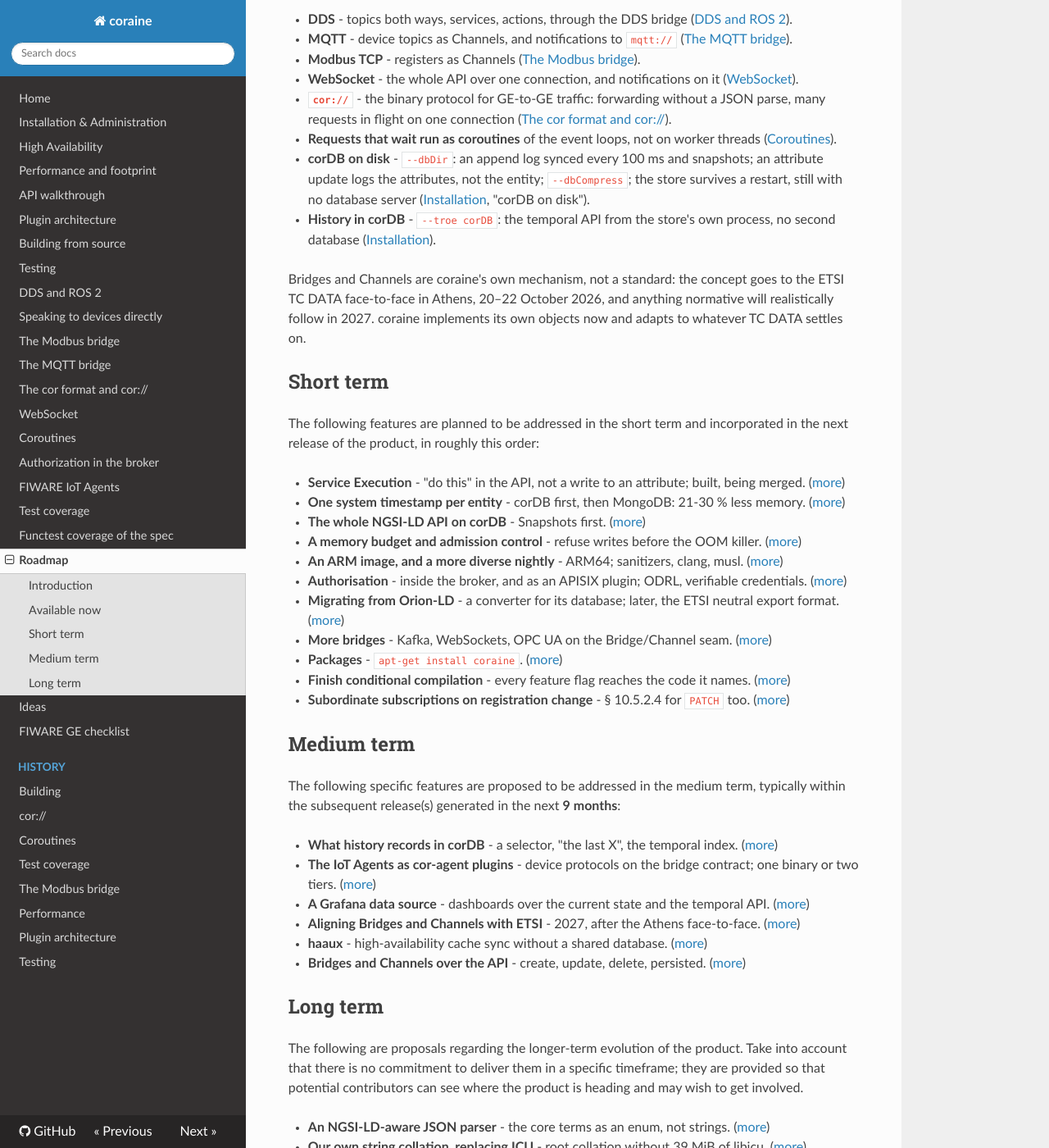
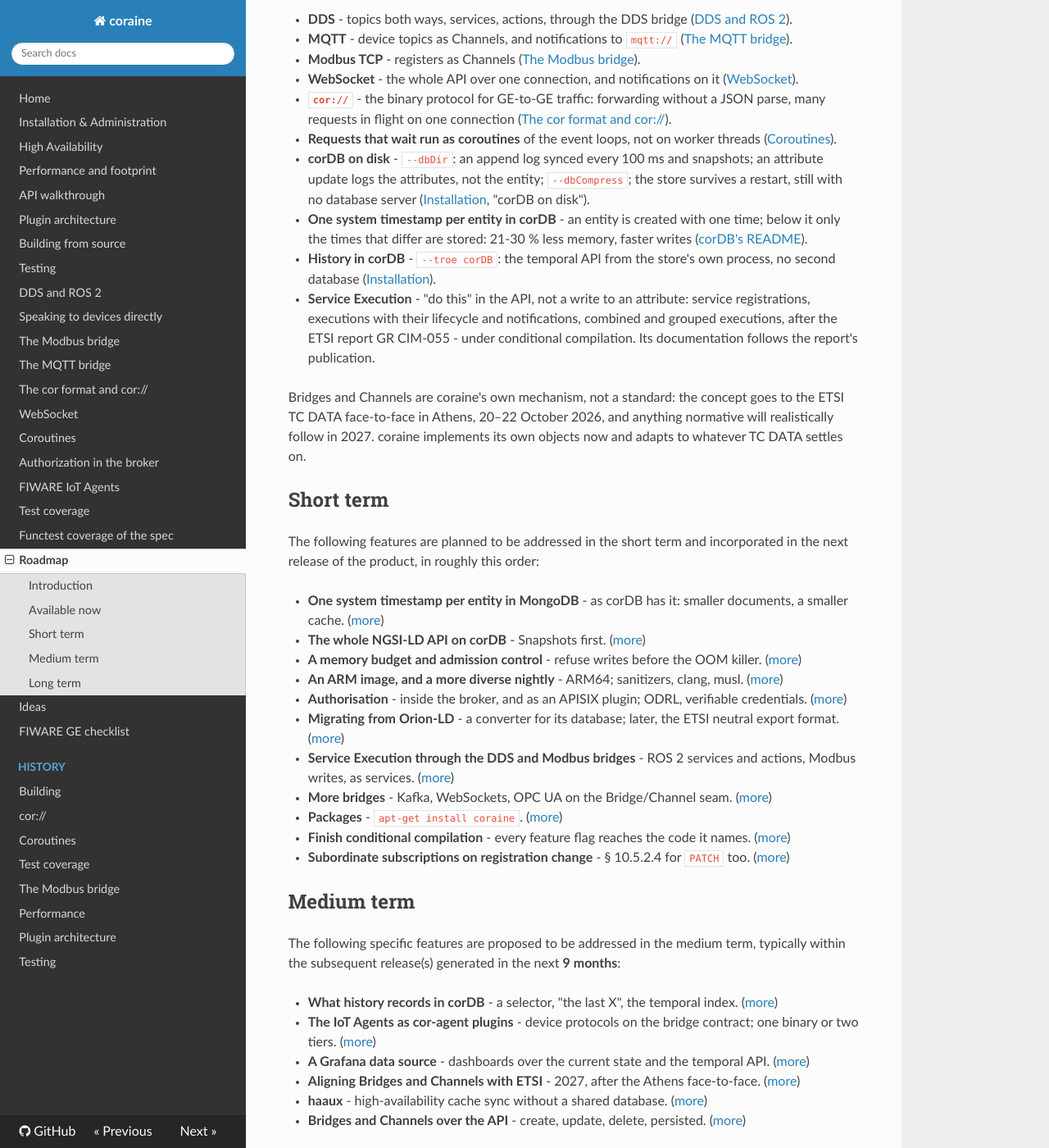
Before and after one commit to SEAMWARE/coraine, an MkDocs documentation site: the page built from doc/roadmap.md, in a window 1280 px wide and 1400 px high, scrolled down 645 px. Shown: the whole window at 82% size. Built offline with MkDocs 1.6.1, drawn with Linux system fonts in a browser that asks for light colours; nearby versions of some CDN libraries; comment, search, counter and statistics services are not loaded.

Commit message:
roadmap: Service Execution and corDB's one system timestamp per entity are available (#251, corDB#10); next for them: the DDS and Modbus bridges as executors, MongoDB; README's roadmap list the same
Co-Authored-By: Claude Opus 5.5 <noreply@anthropic.com>

```diff
--- a/doc/roadmap.md
+++ b/doc/roadmap.md
@@ -34,8 +34,14 @@ Recently built, and documented where it lives:
 -   **corDB on disk** - `--dbDir`: an append log synced every 100 ms and snapshots; an attribute update
     logs the attributes, not the entity; `--dbCompress`; the store survives a restart, still with no
     database server ([Installation](installation.md), "corDB on disk").
+-   **One system timestamp per entity in corDB** - an entity is created with one time; below it only
+    the times that differ are stored: 21-30 % less memory, faster writes ([corDB's README](https://github.com/SEAMWARE/corDB#readme)).
 -   **History in corDB** - `--troe corDB`: the temporal API from the store's own process, no second
     database ([Installation](installation.md)).
+-   **Service Execution** - "do this" in the API, not a write to an attribute: service registrations,
+    executions with their lifecycle and notifications, combined and grouped executions, after the ETSI
+    report GR CIM-055 - under conditional compilation. Its documentation follows the report's
+    publication.
 
 Bridges and Channels are coraine's own mechanism, not a standard: the concept goes to the ETSI TC DATA
 face-to-face in Athens, 20–22 October 2026, and anything normative will realistically follow in 2027.
@@ -46,13 +52,13 @@ coraine implements its own objects now and adapts to whatever TC DATA settles on
 The following features are planned to be addressed in the short term and
 incorporated in the next release of the product, in roughly this order:
 
--   **Service Execution** - "do this" in the API, not a write to an attribute; built, being merged. ([more](ideas.md#service-execution))
--   **One system timestamp per entity** - corDB first, then MongoDB: 21-30 % less memory. ([more](ideas.md#one-system-timestamp-per-entity---in-mongodb-too))
+-   **One system timestamp per entity in MongoDB** - as corDB has it: smaller documents, a smaller cache. ([more](ideas.md#one-system-timestamp-per-entity---in-mongodb-too))
 -   **The whole NGSI-LD API on corDB** - Snapshots first. ([more](ideas.md#the-whole-ngsi-ld-api-on-cordb---snapshots-first))
 -   **A memory budget and admission control** - refuse writes before the OOM killer. ([more](ideas.md#a-memory-budget-and-admission-control))
 -   **An ARM image, and a more diverse nightly** - ARM64; sanitizers, clang, musl. ([more](ideas.md#an-arm-image-and-a-more-diverse-nightly))
 -   **Authorisation** - inside the broker, and as an APISIX plugin; ODRL, verifiable credentials. ([more](ideas.md#authorisation-inside-the-broker-and-as-an-apisix-plugin))
 -   **Migrating from Orion-LD** - a converter for its database; later, the ETSI neutral export format. ([more](ideas.md#migrating-from-orion-ld))
+-   **Service Execution through the DDS and Modbus bridges** - ROS 2 services and actions, Modbus writes, as services. ([more](ideas.md#service-execution))
 -   **More bridges** - Kafka, WebSockets, OPC UA on the Bridge/Channel seam. ([more](ideas.md#more-bridges))
 -   **Packages** - `apt-get install coraine`. ([more](ideas.md#packages))
 -   **Finish conditional compilation** - every feature flag reaches the code it names. ([more](ideas.md#finish-conditional-compilation))
```
Also changed, not shown: README.md (+7 -3 lines), doc/ideas.md (+5 -4 lines).
